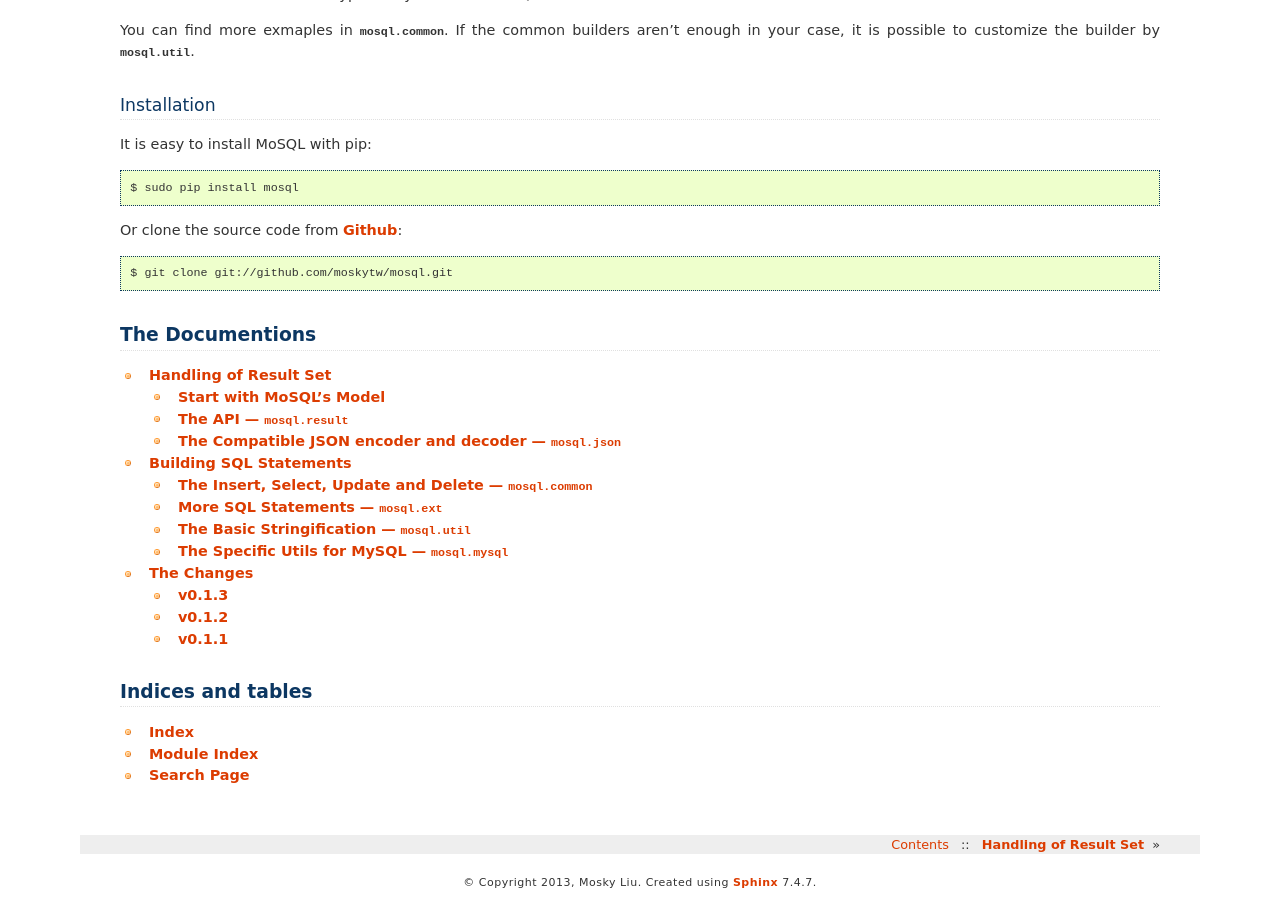
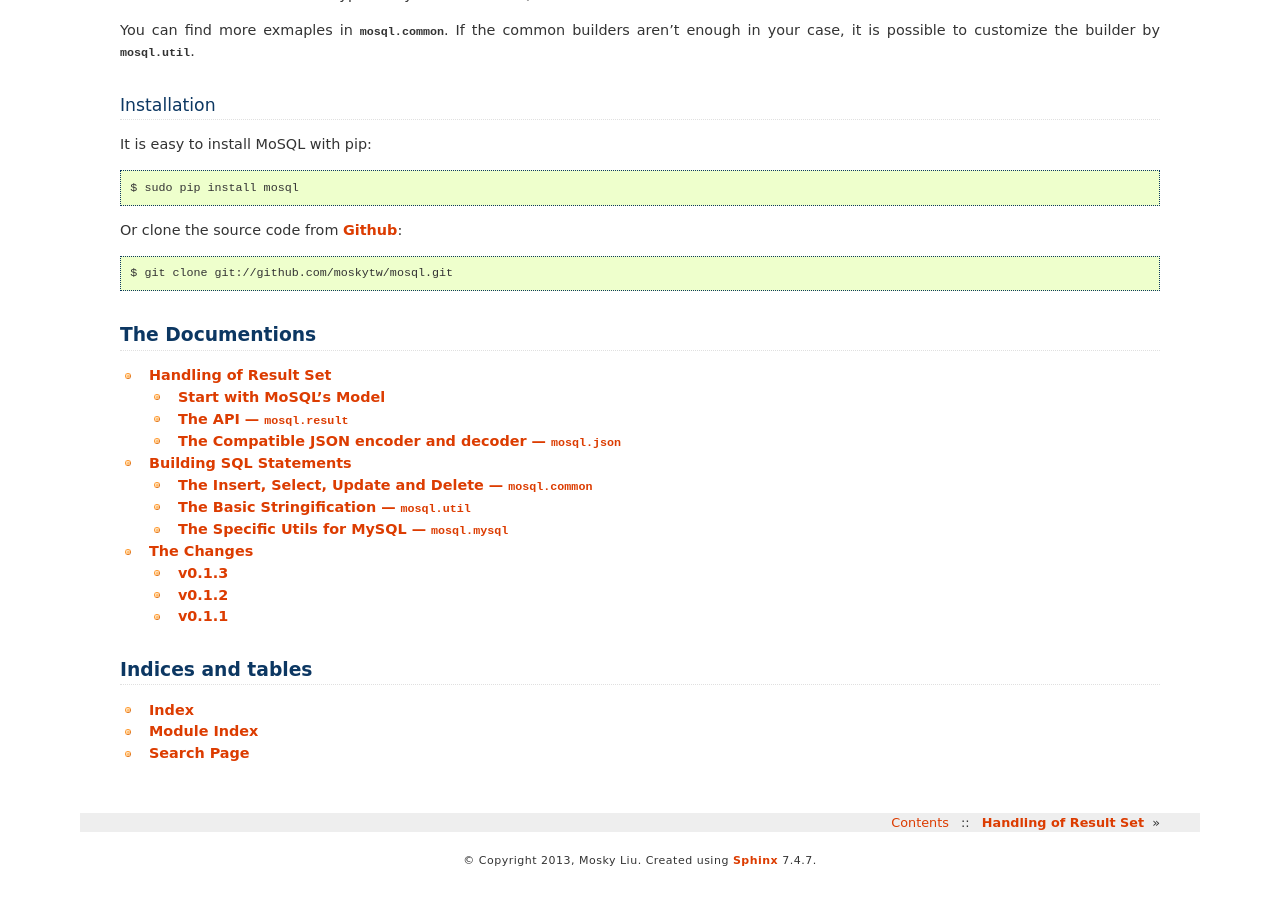
Before and after one commit to moskytw/mosql, a Sphinx documentation site: the page built from docs/index.rst, in a window 1280 px wide and 900 px high, scrolled down 1238 px. Built offline with Sphinx 7.4.7, drawn with Linux system fonts in a browser that asks for light colours; after the commit the page ends 2115 px from its top, so only the background shows below that.

Commit message:
removed ext from doc

```diff
--- a/docs/builders.rst
+++ b/docs/builders.rst
@@ -7,12 +7,6 @@ The Insert, Select, Update and Delete --- :py:mod:`mosql.common`
 ----------------------------------------------------------------
 
 .. automodule:: mosql.common2
-    :members:
-
-More SQL Statements --- :py:mod:`mosql.ext`
--------------------------------------------
-
-.. automodule:: mosql.ext
     :members:
 
 The Basic Stringification --- :py:mod:`mosql.util`
```
